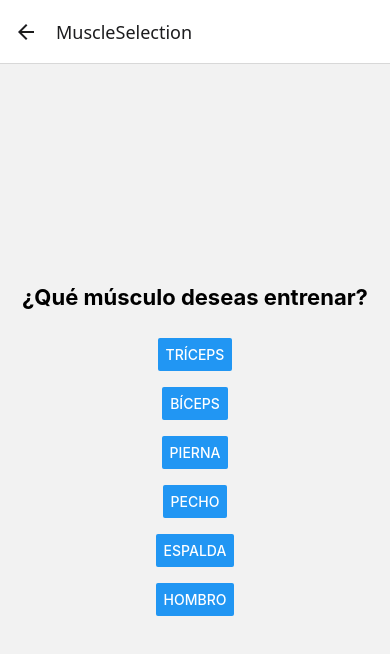
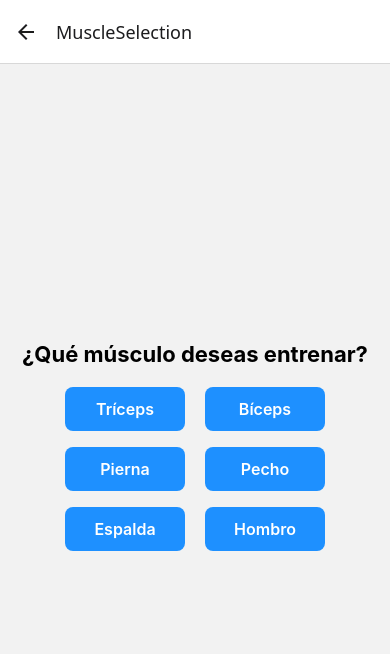
Before and after one commit to Camo93/proyecto-programacion-moviles, a React Native app: screen /MuscleSelection in a window 390 px wide. Shown: the top 654 px of the page. Built offline with nearby package versions, Linux system fonts and the light colour scheme.

Commit message:
Version estable cambios (eliminacion js inutiles

```diff
--- a/src/view/screens/MuscleSelection.js
+++ b/src/view/screens/MuscleSelection.js
@@ -1,26 +1,39 @@
 import React from 'react';
-  import { View, Text, Button, SafeAreaView, Alert, StyleSheet } from 'react-native';
+import { View, Text, TouchableOpacity, SafeAreaView, StyleSheet } from 'react-native';
 
-  export default function MuscleSelection({ route }) {
-  const { name, gender } = route.params || {};
+export default function MuscleSelection() {
   const muscles = ['Tríceps', 'Bíceps', 'Pierna', 'Pecho', 'Espalda', 'Hombro'];
 
+  // Agrupar de a 2 elementos por fila
+  const rows = [];
+  for (let i = 0; i < muscles.length; i += 2) {
+    rows.push(muscles.slice(i, i + 2));
+  }
+
   const handleSelectMuscle = (muscle) => {
-  Alert.alert('Músculo seleccionado', `Seleccionaste: ${muscle}`);
+    alert(`Seleccionaste: ${muscle}`);
   };
 
   return (
     <SafeAreaView style={styles.container}>
       <Text style={styles.title}>¿Qué músculo deseas entrenar?</Text>
-        {muscles.map((muscle) => (
-          <View key={muscle} style={styles.buttonContainer}>
-            <Button title={muscle} onPress={() => handleSelectMuscle(muscle)} />
+
+      {rows.map((row, index) => (
+        <View key={index} style={styles.row}>
+          {row.map((muscle) => (
+            <TouchableOpacity
+              key={muscle}
+              style={styles.button}
+              onPress={() => handleSelectMuscle(muscle)}
+            >
+              <Text style={styles.buttonText}>{muscle}</Text>
+            </TouchableOpacity>
+          ))}
         </View>
       ))}
     </SafeAreaView>
   );
 }
-
 
 const styles = StyleSheet.create({
   container: {
@@ -28,6 +41,7 @@
     justifyContent: 'center',
     alignItems: 'center',
     padding: 20,
+    backgroundColor: '#f2f2f2',
   },
   title: {
     fontSize: 22,
@@ -35,7 +49,22 @@
     marginBottom: 20,
     textAlign: 'center',
   },
-    buttonContainer: {
-      marginVertical: 8,
+  row: {
+    flexDirection: 'row',
+    marginBottom: 16,
+  },
+  button: {
+    backgroundColor: "#1E90FF",
+    paddingVertical: 12,
+    paddingHorizontal: 20,
+    borderRadius: 8,
+    marginHorizontal: 10,
+    minWidth: 120,
+    alignItems: 'center',
+  },
+  buttonText: {
+    color: '#fff',
+    fontSize: 16,
+    fontWeight: '600',
   },
 });
```
Also changed, not shown: src/view/screens/DetailsScreen.js (deleted, +0 -26 lines), src/view/screens/HomeScreen.js (deleted, +0 -21 lines), src/view/screens/ExerciseDetailScreen.js (deleted), src/view/screens/SelectionLevel.js (added). Lines whose indentation alone changed are shown as unchanged.
